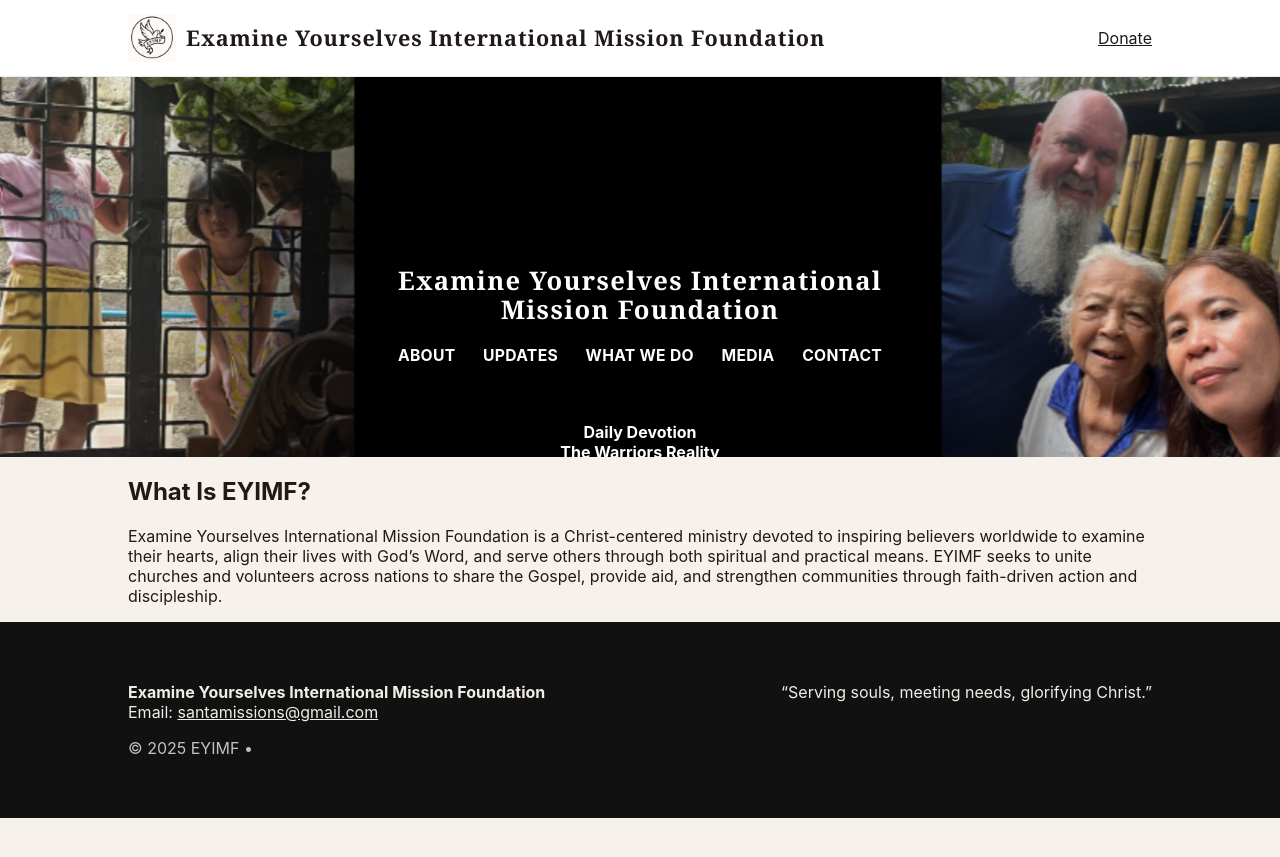
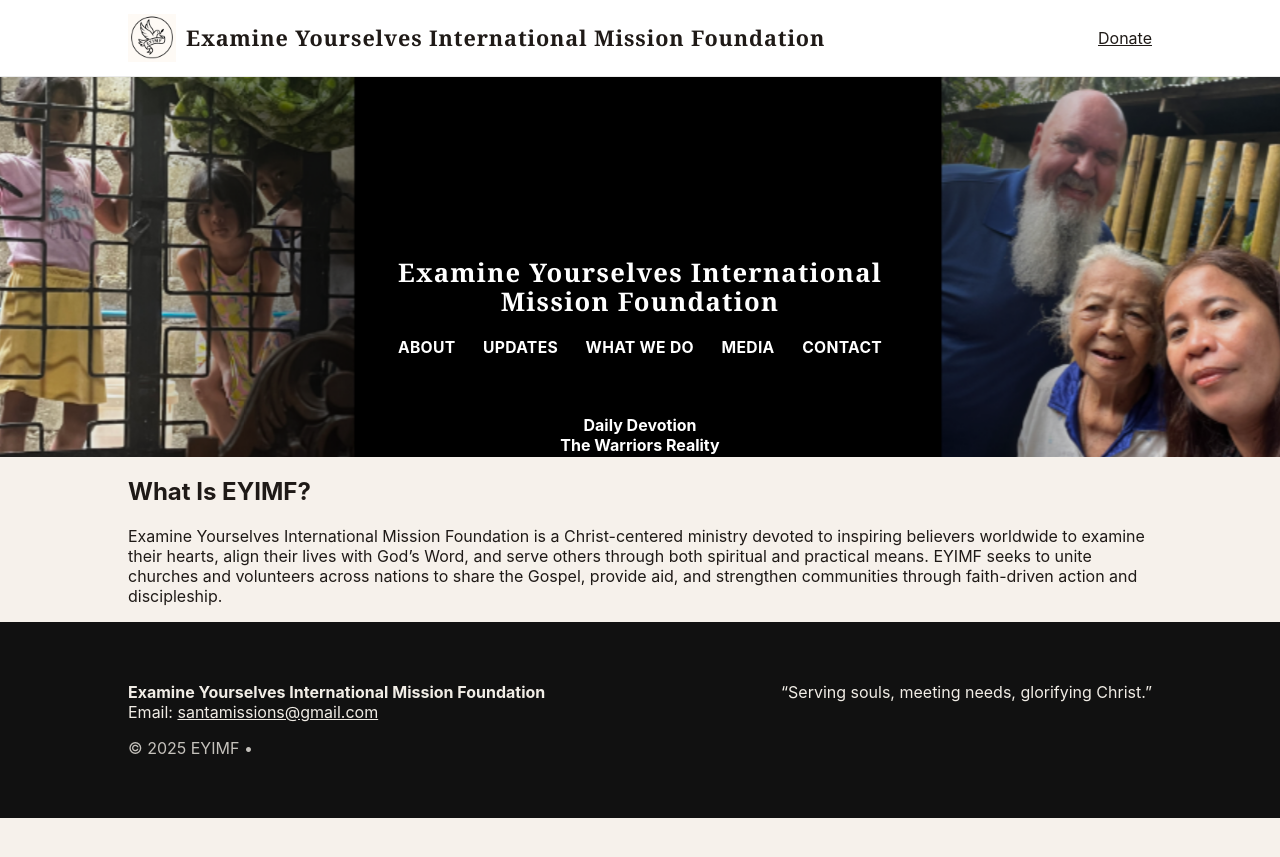
Before and after one commit to Irdavid160/eyimf, a Jekyll site: the page testpage.html, which Jekyll copies as it is, in a window 1280 px wide. Shown: the top 857 px of the page. Built offline with Jekyll 4.4.1, drawn with Linux system fonts in a browser that asks for light colours.

Commit message:
Reposition overlay for shorter hero
Adjusted the top position of the overlay for shorter hero.

```diff
--- a/testpage.html
+++ b/testpage.html
@@ -239,7 +239,7 @@
   .header.rotating-hero .overlay {
     position: absolute !important;
     left: 50% !important;
-    top: 8% !important;          /* was lower; raise a bit on shorter hero */
+    top: 6% !important;          /* was lower; raise a bit on shorter hero */
     transform: translateX(-50%) !important;
     width: min(100%, 1100px);
     padding: 0 16px;
```
